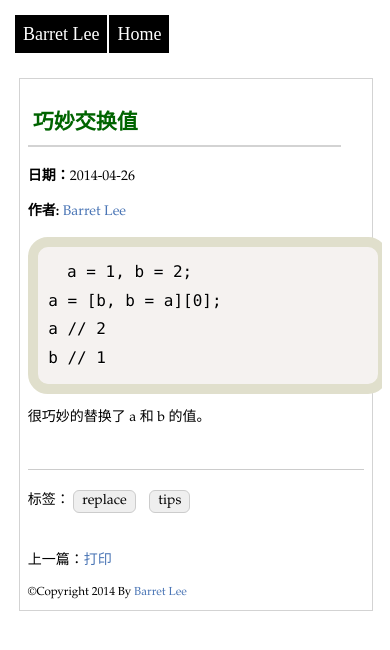
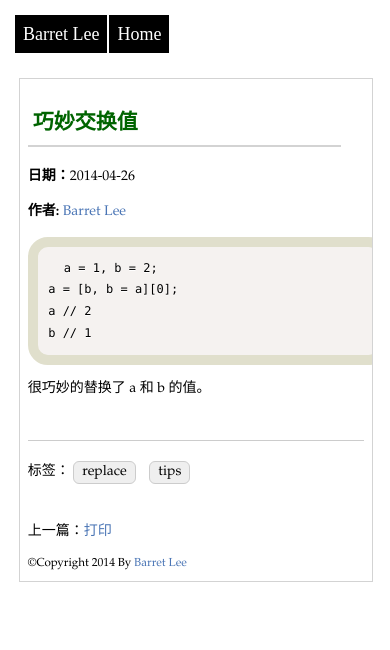
Before and after one commit to barretlee/snippets, a Jekyll site: the page built from _posts/2014-04-26-replace-a-and-b.md, in a window 390 px wide. Shown: the top 650 px of the page. Built offline with Jekyll 4.4.1, drawn with Linux system fonts in a browser that asks for light colours; Markdown is read by kramdown in place of the engine named in the settings; comment, search, counter and statistics services are not loaded.

Commit message:
Update main.css

```diff
--- a/css/main.css
+++ b/css/main.css
@@ -187,10 +187,12 @@ hr {
       margin:70px 3%;
       max-width:auto;
       font-size:14px;
+      overflow:hidden;
   }
   html,body {
       overflow-x:hidden;
   }
+  pre code {font-size:12px;}
   h2 {
     margin-bottom: 30px;
     margin-bottom: 20px;
```
